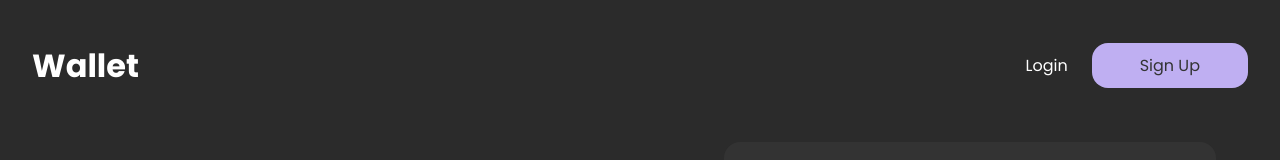
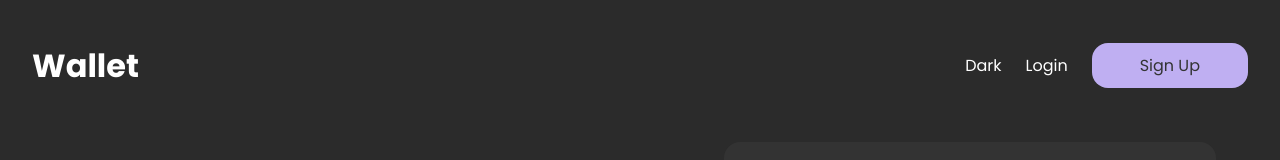
Before and after one commit to the-pro7/next-project, a Next.js app: page / in a window 1280 px wide. Shown: the top 160 px of the page. Built offline with nearby package versions, Linux system fonts and the light colour scheme.

Commit message:
added theme switch functionality

```diff
--- a/src/app/globals.css
+++ b/src/app/globals.css
@@ -4,7 +4,10 @@
 
 :root {
   --foreground-rgb: 255, 255, 255;
-  --background: #2b2b2b;
+  --background-dark: #2b2b2b;
+  --background-light: #fff;
+  --dark-bg-text: var(--background-light);
+  --light-bg-text: var(--background-dark);
   --green: #009379;
   --blue: #3366ff;
   --red: #ff6250;
@@ -23,15 +26,23 @@
   box-sizing: border-box;
 }
 
-/* @media (prefers-color-scheme: dark) {
-  :root {
-    --foreground-rgb: 255, 255, 255;
-    --background-start-rgb: 0, 0, 0;
-    --background-end-rgb: 0, 0, 0;
+@media (prefers-color-scheme: dark) {
+  .theme {
+    background-color: var(--background-dark);
+    color: var(--dark-bg-text);
   }
-} */
+}
 
-body {
-  color: rgb(var(--foreground-rgb));
-  background: var(--background);
+.dark {
+  background-color: var(--background-dark);
+  color: var(--dark-bg-text);
 }
+
+.light {
+  background-color: var(--background-light);
+  color: var(--light-bg-text);
+}
+
+.theme {
+  transition: background 1s ease;
+}
--- a/src/app/layout.tsx
+++ b/src/app/layout.tsx
@@ -3,6 +3,7 @@ import { Inter, Poppins } from "next/font/google";
 import "./globals.css";
 import Navbar from "../components/navbar/Navbar";
 import Footer from "../components/footer/Footer";
+import ThemeProvider from "../context/ThemeProvider";
 
 // const inter = Inter({ subsets: ["latin"] });
 const poppins = Poppins({
@@ -23,9 +24,11 @@ export default function RootLayout({
   return (
     <html lang="en">
       <body className={poppins.className}>
-        <Navbar />
-        {children}
-        <Footer />
+        <ThemeProvider>
+          <Navbar />
+          {children}
+          <Footer />
+        </ThemeProvider>
       </body>
     </html>
   );
--- a/src/components/navbar/Navbar.tsx
+++ b/src/components/navbar/Navbar.tsx
@@ -2,6 +2,7 @@
 import React, { useEffect, useState } from "react";
 import Link from "next/link";
 import styles from "./Navbar.module.css";
+import { useTheme } from "@/src/context/ThemeProvider";
 
 export interface Links {
   id: number;
@@ -11,6 +12,7 @@ export interface Links {
 
 const Navbar = () => {
   const [scrolled, setScrolled] = useState(false);
+  const { theme, toggle } = useTheme();
 
   useEffect(() => {
     const handleScroll = () => {
@@ -52,6 +54,11 @@ const Navbar = () => {
         <Link href="/">Wallet</Link>
       </h1>
       <ul className={styles.links}>
+        <li>
+          <button onClick={toggle} title="Change theme">
+            {theme == "dark" ? "Dark" : "Light"}
+          </button>
+        </li>
         {links.map((link: Links) => (
           <li key={link.id}>
             <Link href={link.path} className={styles.link}>
--- /dev/null
+++ b/src/context/ThemeProvider.tsx
@@ -0,0 +1,40 @@
+"use client";
+import React, { createContext, useContext, useState } from "react";
+
+type ThemeContextType = {
+  theme: "light" | "dark";
+  toggle: () => void;
+};
+
+const defaultContext: ThemeContextType = {
+  theme: "light",
+  toggle: () => {},
+};
+
+const ThemeContext = createContext<ThemeContextType>(defaultContext);
+
+// Custom hook for theme
+export const useTheme = () => useContext(ThemeContext);
+
+const ThemeProvider = ({ children }: { children: React.ReactNode }) => {
+  const [theme, setTheme] = useState<"dark" | "light">("dark");
+
+  const toggle = () => {
+    setTheme((prev) => (prev === "dark" ? "light" : "dark"));
+  };
+
+  const themeValues = {
+    theme,
+    toggle,
+  };
+
+  return (
+    <div className={`theme ${theme}`}>
+      <ThemeContext.Provider value={themeValues}>
+        {children}
+      </ThemeContext.Provider>
+    </div>
+  );
+};
+
+export default ThemeProvider;
--- /dev/null
+++ b/src/lib/fontAwesome.ts
@@ -0,0 +1 @@
+// npm install @fortawesome/fontawesome-svg-core @fortawesome/free-solid-svg-icons @fortawesome/react-fontawesome
```
